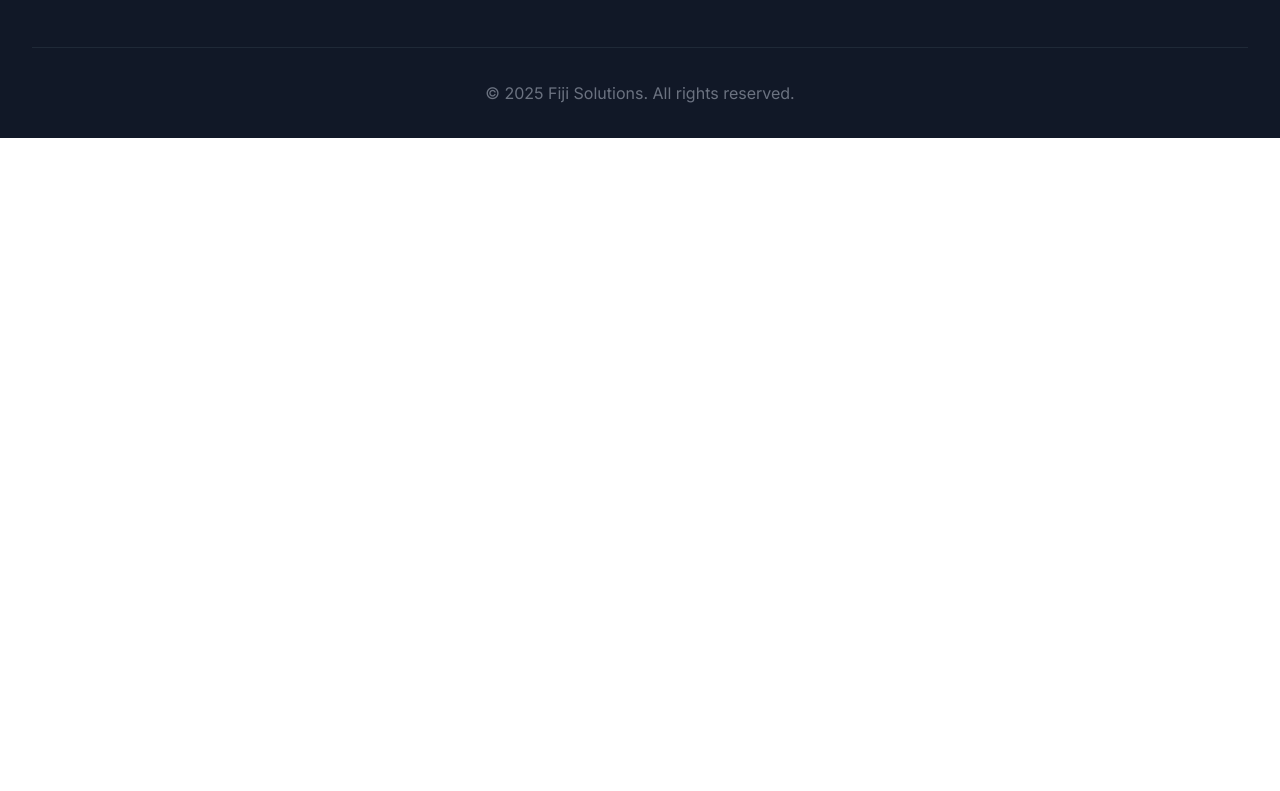
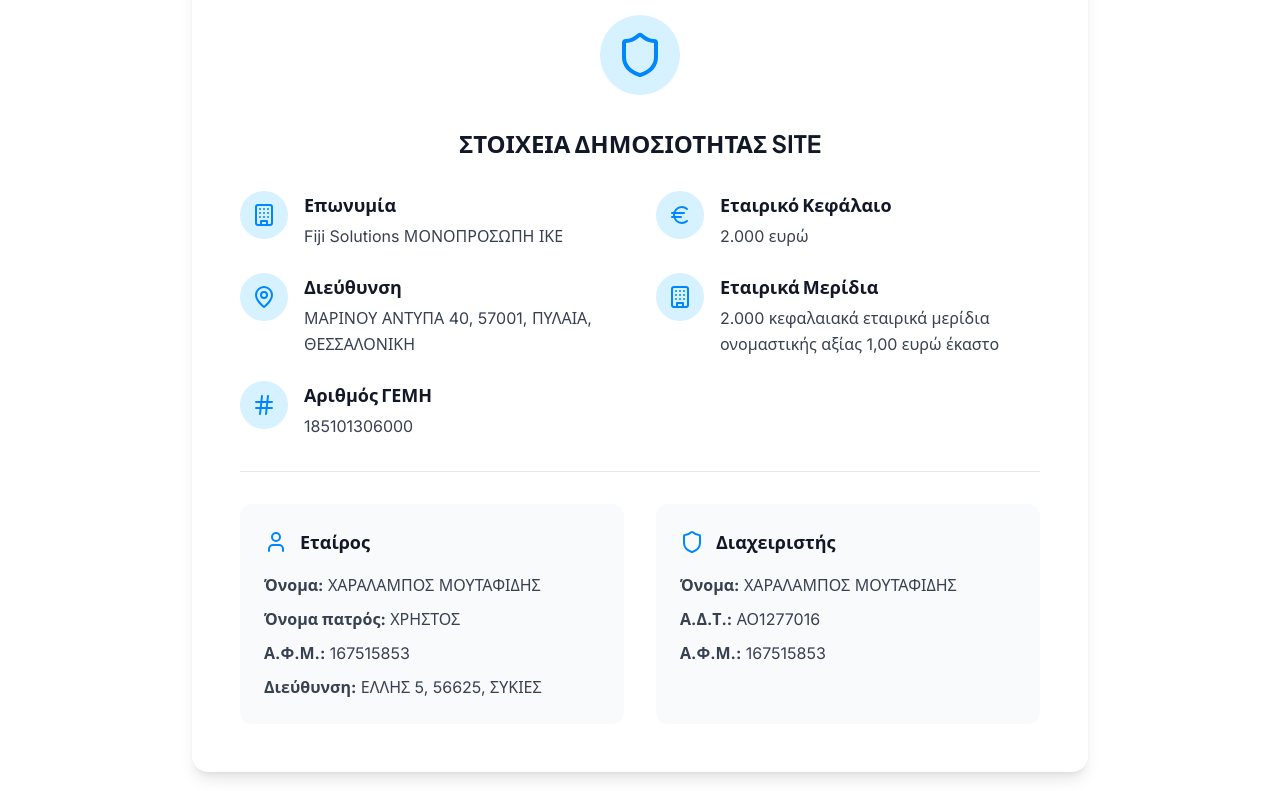
Before and after one commit to cmoutafidis/personal-brand, a React (Vite) app: page /legal in a window 1280 px wide. Shown: the part 349-1140 px from the top of the page. Before the commit the page ends 800 px from the top, so only its background shows below. Built offline with nearby package versions, Linux system fonts and the light colour scheme.

Commit message:
Add Legal Page with Company Information

```diff
--- a/src/App.tsx
+++ b/src/App.tsx
@@ -5,6 +5,7 @@ import Footer from './components/Footer';
 import Home from './pages/Home';
 import Portfolio from './pages/Portfolio';
 import Contact from './pages/Contact';
+import Legal from './pages/Legal';
 import { ThemeProvider } from './context/ThemeContext';
 
 function App() {
@@ -35,6 +36,7 @@ function App() {
               <Route path="/" element={<Home />} />
               <Route path="/portfolio" element={<Portfolio />} />
               <Route path="/contact" element={<Contact />} />
+              <Route path="/legal" element={<Legal />} />
             </Routes>
           </main>
           <Footer />
--- a/src/components/Footer.tsx
+++ b/src/components/Footer.tsx
@@ -104,6 +104,14 @@ const Footer: React.FC = () => {
                   Contact
                 </Link>
               </li>
+              <li>
+                <Link
+                  to="/legal"
+                  className="text-gray-400 hover:text-white transition-colors cursor-pointer"
+                >
+                  Legal
+                </Link>
+              </li>
             </ul>
           </div>
 
--- /dev/null
+++ b/src/pages/Legal.tsx
@@ -0,0 +1,154 @@
+import React from 'react';
+import { motion } from 'framer-motion';
+import { Building, MapPin, Hash, Euro, User, Shield } from 'lucide-react';
+
+const Legal: React.FC = () => {
+  return (
+    <div className="min-h-screen bg-white dark:bg-gray-900 pt-20">
+      <section className="section">
+        <div className="container-custom">
+          <motion.div
+            initial={{ opacity: 0, y: 20 }}
+            animate={{ opacity: 1, y: 0 }}
+            transition={{ duration: 0.5 }}
+            className="max-w-4xl mx-auto"
+          >
+            <div className="text-center mb-12">
+              <h1 className="text-4xl md:text-5xl font-bold mb-4 text-gray-900 dark:text-white">
+                Legal Information
+              </h1>
+              <p className="text-xl text-gray-600 dark:text-gray-400">
+                Company registration and legal details
+              </p>
+            </div>
+
+            <div className="bg-white dark:bg-gray-800 rounded-2xl shadow-lg p-8 md:p-12">
+              <div className="flex items-center justify-center mb-8">
+                <div className="p-4 bg-primary-100 dark:bg-primary-900/30 rounded-full">
+                  <Shield className="h-12 w-12 text-primary-600 dark:text-primary-400" />
+                </div>
+              </div>
+
+              <h2 className="text-2xl font-semibold text-center mb-8 text-gray-900 dark:text-white">
+                ΣΤΟΙΧΕΙΑ ΔΗΜΟΣΙΟΤΗΤΑΣ SITE
+              </h2>
+
+              <div className="space-y-8">
+                <div className="grid md:grid-cols-2 gap-8">
+                  <div className="space-y-6">
+                    <div className="flex items-start space-x-4">
+                      <div className="flex-shrink-0 p-3 bg-primary-100 dark:bg-primary-900/30 rounded-full">
+                        <Building className="h-6 w-6 text-primary-600 dark:text-primary-400" />
+                      </div>
+                      <div>
+                        <h3 className="text-lg font-semibold text-gray-900 dark:text-white mb-1">
+                          Επωνυμία
+                        </h3>
+                        <p className="text-gray-700 dark:text-gray-300">
+                          Fiji Solutions ΜΟΝΟΠΡΟΣΩΠΗ ΙΚΕ
+                        </p>
+                      </div>
+                    </div>
+
+                    <div className="flex items-start space-x-4">
+                      <div className="flex-shrink-0 p-3 bg-primary-100 dark:bg-primary-900/30 rounded-full">
+                        <MapPin className="h-6 w-6 text-primary-600 dark:text-primary-400" />
+                      </div>
+                      <div>
+                        <h3 className="text-lg font-semibold text-gray-900 dark:text-white mb-1">
+                          Διεύθυνση
+                        </h3>
+                        <p className="text-gray-700 dark:text-gray-300">
+                          ΜΑΡΙΝΟΥ ΑΝΤΥΠΑ 40, 57001, ΠΥΛΑΙΑ, ΘΕΣΣΑΛΟΝΙΚΗ
+                        </p>
+                      </div>
+                    </div>
+
+                    <div className="flex items-start space-x-4">
+                      <div className="flex-shrink-0 p-3 bg-primary-100 dark:bg-primary-900/30 rounded-full">
+                        <Hash className="h-6 w-6 text-primary-600 dark:text-primary-400" />
+                      </div>
+                      <div>
+                        <h3 className="text-lg font-semibold text-gray-900 dark:text-white mb-1">
+                          Αριθμός ΓΕΜΗ
+                        </h3>
+                        <p className="text-gray-700 dark:text-gray-300">
+                          185101306000
+                        </p>
+                      </div>
+                    </div>
+                  </div>
+
+                  <div className="space-y-6">
+                    <div className="flex items-start space-x-4">
+                      <div className="flex-shrink-0 p-3 bg-primary-100 dark:bg-primary-900/30 rounded-full">
+                        <Euro className="h-6 w-6 text-primary-600 dark:text-primary-400" />
+                      </div>
+                      <div>
+                        <h3 className="text-lg font-semibold text-gray-900 dark:text-white mb-1">
+                          Εταιρικό Κεφάλαιο
+                        </h3>
+                        <p className="text-gray-700 dark:text-gray-300">
+                          2.000 ευρώ
+                        </p>
+                      </div>
+                    </div>
+
+                    <div className="flex items-start space-x-4">
+                      <div className="flex-shrink-0 p-3 bg-primary-100 dark:bg-primary-900/30 rounded-full">
+                        <Building className="h-6 w-6 text-primary-600 dark:text-primary-400" />
+                      </div>
+                      <div>
+                        <h3 className="text-lg font-semibold text-gray-900 dark:text-white mb-1">
+                          Εταιρικά Μερίδια
+                        </h3>
+                        <p className="text-gray-700 dark:text-gray-300">
+                          2.000 κεφαλαιακά εταιρικά μερίδια ονομαστικής αξίας 1,00 ευρώ έκαστο
+                        </p>
+                      </div>
+                    </div>
+                  </div>
+                </div>
+
+                <div className="border-t border-gray-200 dark:border-gray-700 pt-8">
+                  <div className="grid md:grid-cols-2 gap-8">
+                    <div className="bg-gray-50 dark:bg-gray-900 rounded-xl p-6">
+                      <div className="flex items-center space-x-3 mb-4">
+                        <User className="h-6 w-6 text-primary-600 dark:text-primary-400" />
+                        <h3 className="text-lg font-semibold text-gray-900 dark:text-white">
+                          Εταίρος
+                        </h3>
+                      </div>
+                      <div className="space-y-2 text-gray-700 dark:text-gray-300">
+                        <p><strong>Όνομα:</strong> ΧΑΡΑΛΑΜΠΟΣ ΜΟΥΤΑΦΙΔΗΣ</p>
+                        <p><strong>Όνομα πατρός:</strong> ΧΡΗΣΤΟΣ</p>
+                        <p><strong>Α.Φ.Μ.:</strong> 167515853</p>
+                        <p><strong>Διεύθυνση:</strong> ΕΛΛΗΣ 5, 56625, ΣΥΚΙΕΣ</p>
+                      </div>
+                    </div>
+
+                    <div className="bg-gray-50 dark:bg-gray-900 rounded-xl p-6">
+                      <div className="flex items-center space-x-3 mb-4">
+                        <Shield className="h-6 w-6 text-primary-600 dark:text-primary-400" />
+                        <h3 className="text-lg font-semibold text-gray-900 dark:text-white">
+                          Διαχειριστής
+                        </h3>
+                      </div>
+                      <div className="space-y-2 text-gray-700 dark:text-gray-300">
+                        <p><strong>Όνομα:</strong> ΧΑΡΑΛΑΜΠΟΣ ΜΟΥΤΑΦΙΔΗΣ</p>
+                        <p><strong>Α.Δ.Τ.:</strong> ΑΟ1277016</p>
+                        <p><strong>Α.Φ.Μ.:</strong> 167515853</p>
+                      </div>
+                    </div>
+                  </div>
+                </div>
+              </div>
+            </div>
+          </motion.div>
+        </div>
+      </section>
+    </div>
+  );
+};
+
+export default Legal;
```
